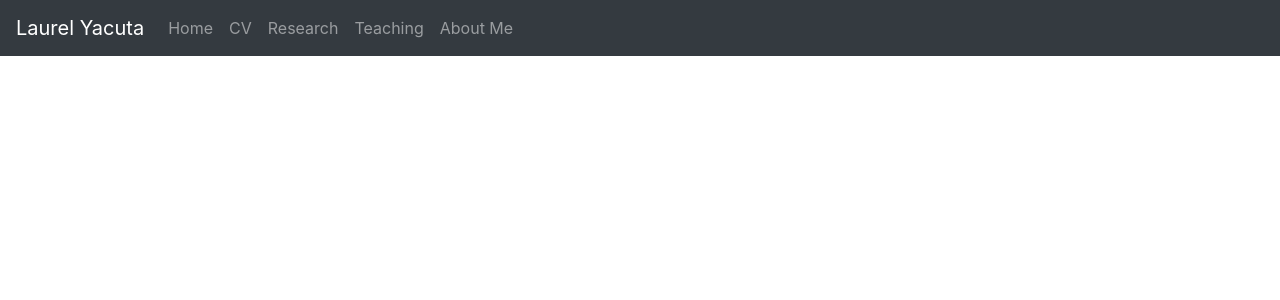
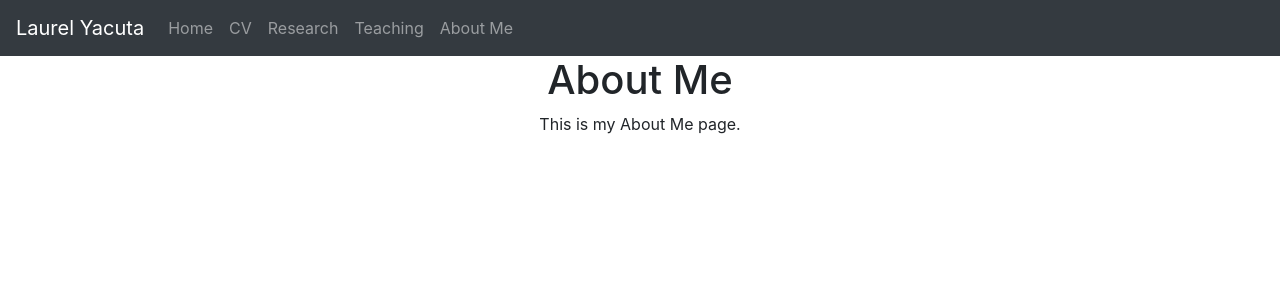
Before and after one commit to laurelyacuta/laurelyacuta.github.io, a React (Create React App) app: page /about-me in a window 1280 px wide. Shown: the top 300 px of the page. Built offline with nearby package versions, Linux system fonts and the light colour scheme.

Commit message:
Added initial teaching and about me pages

```diff
--- a/src/App.js
+++ b/src/App.js
@@ -3,6 +3,8 @@ import NavBar from './components/navbar';
 import Home from './pages/home';
 import CV from './pages/cv';
 import Research from "./pages/research";
+import Teaching from './pages/teaching';
+import AboutMe from "./pages/about-me";
 import './App.css';
 
 function App() {
@@ -21,6 +23,8 @@ function App() {
           <Route exact path="/home" element={<Home/>}/>
           <Route exact path="/cv" element={<CV/>}/>
           <Route exact path="/research" element={<Research/>}/>
+          <Route exact path="/teaching" element={<Teaching/>}/>
+          <Route exact path="/about-me" element={<AboutMe/>}/>
         </Routes>
       </BrowserRouter>
     </div>
--- /dev/null
+++ b/src/pages/about-me/index.js
@@ -0,0 +1,16 @@
+import React, { Component } from 'react';
+
+class AboutMe extends Component {
+  render() {
+    return (
+      <div className="CV">
+        <h1>About Me</h1>
+        <p>
+          This is my About Me page.
+        </p>
+      </div>
+    );
+  }
+}
+
+export default AboutMe;
--- /dev/null
+++ b/src/pages/teaching/index.js
@@ -0,0 +1,16 @@
+import React, { Component } from 'react';
+
+class Teaching extends Component {
+  render() {
+    return (
+      <div className="CV">
+        <h1>Teaching</h1>
+        <p>
+          This is my Teaching page.
+        </p>
+      </div>
+    );
+  }
+}
+
+export default Teaching;
```
